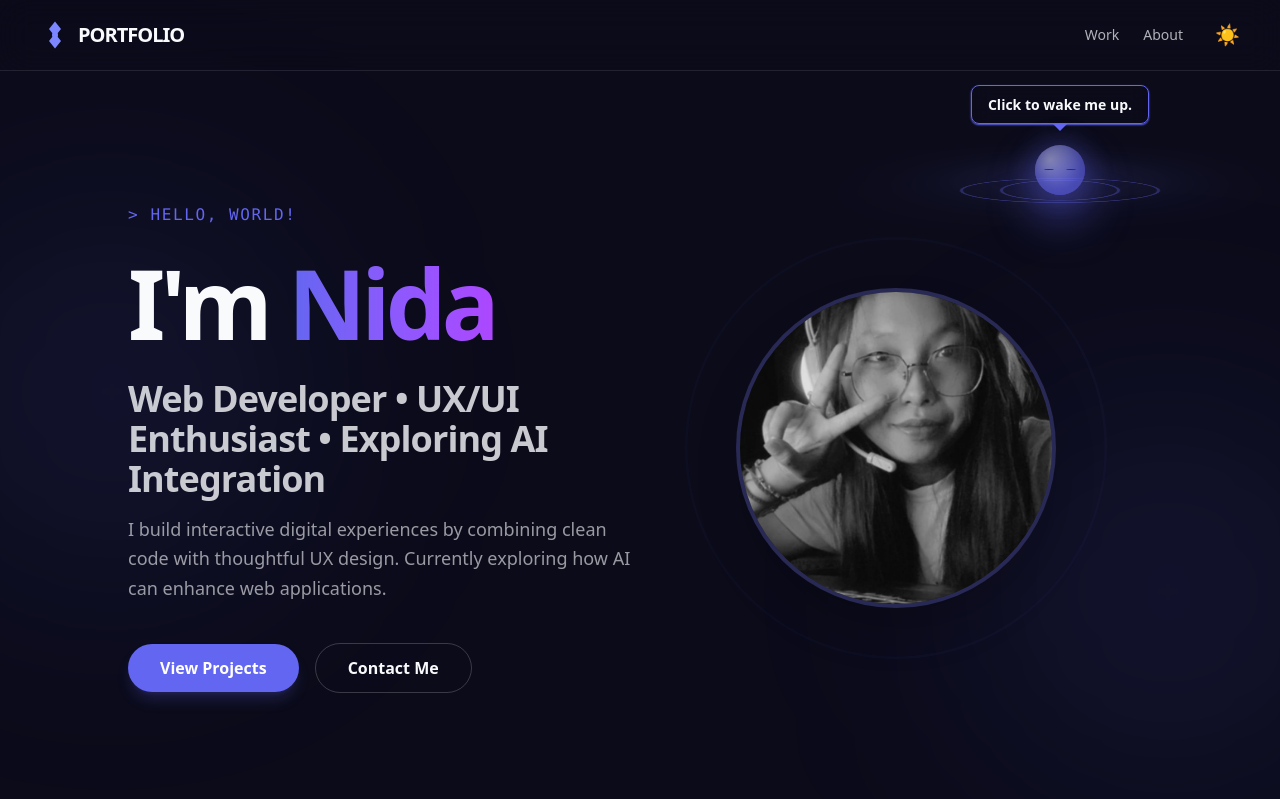
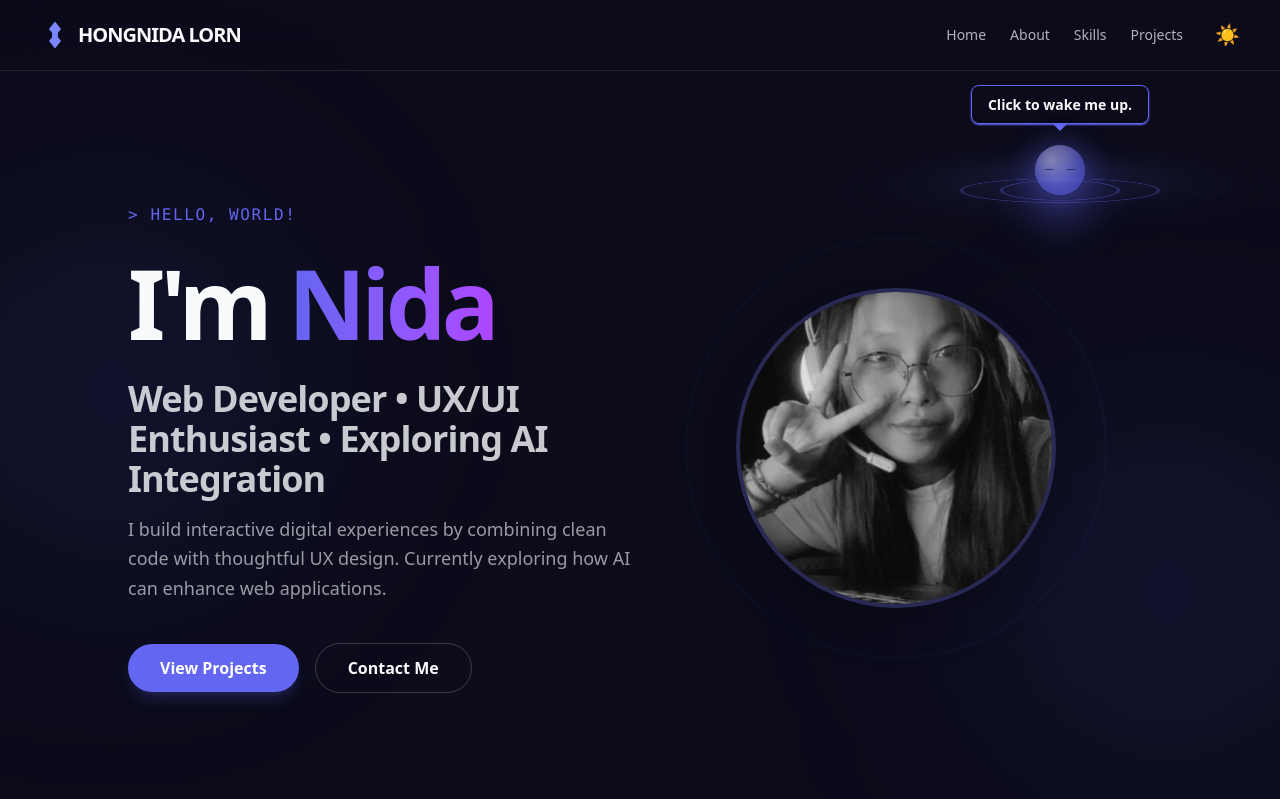
Before and after one commit to LORN-Hongnida/My-Portfolio, a React (Vite) app: page / in a window 1280 px wide. Shown: the top 799 px of the page. Built offline with nearby package versions, Linux system fonts and the light colour scheme.

Commit message:
Update: nav links

```diff
--- a/src/components/NavBar.jsx
+++ b/src/components/NavBar.jsx
@@ -14,21 +14,30 @@ const Navbar = () => {
         setTheme(prev => prev === 'dark' ? 'light' : 'dark');
     };
 
+    const scrollToSection = (sectionId) => {
+        const element = document.getElementById(sectionId);
+        if (element) {
+            element.scrollIntoView({ behavior: 'smooth' });
+        }
+    };
+
     return (
         <nav className="fixed top-0 left-0 w-full z-[1000] px-10 py-5 flex justify-between items-center  backdrop-blur-lg border-b border-white/10">
-            <div className='flex items-center gap-2 cursor-pointer'>
+            <div className='flex items-center gap-2 cursor-pointer' onClick={() => scrollToSection('hero')}>
                 <svg width="30" height="30" viewBox='0 0 100 100' className='fill-indigo-400'>
                     <path d='M50 5 L70 30 L50 55 L30 30 Z M50 95 L30 70 L50 45 L70 70 Z'/>
                     <circle cx='50' cy='50' r='10' fill='fill-white' />
                 </svg>
-                <span className='font-bold tracking-tighter text-xl text-app-text'>PORTFOLIO</span>
+                <span className='font-bold tracking-tighter text-xl text-app-text'>HONGNIDA LORN</span>
             </div>
 
             <div className="flex items-center gap-8">
     <div className="flex gap-6 text-sm font-medium">
       {/* Dynamic text color for light/dark mode */}
-      <a href="#work" className="text-app-text/70 hover:text-app-text">Work</a>
-      <a href="#about" className="text-app-text/70 hover:text-app-text">About</a>
+      <a href="#about" onClick={(e) => { e.preventDefault(); scrollToSection('hero'); }} className="text-app-text/70 hover:text-app-text">Home</a>
+      <a href="#about" onClick={(e) => { e.preventDefault(); scrollToSection('about'); }} className="text-app-text/70 hover:text-app-text">About</a>
+      <a href="#skills" onClick={(e) => { e.preventDefault(); scrollToSection('skills'); }} className="text-app-text/70 hover:text-app-text">Skills</a>
+      <a href="#projects" onClick={(e) => { e.preventDefault(); scrollToSection('projects'); }} className="text-app-text/70 hover:text-app-text">Projects</a>
     </div>
     <button onClick={toggleTheme} className="text-xl">{theme === 'dark' ? '☀️' : '🌙'}</button>
   </div>
```
